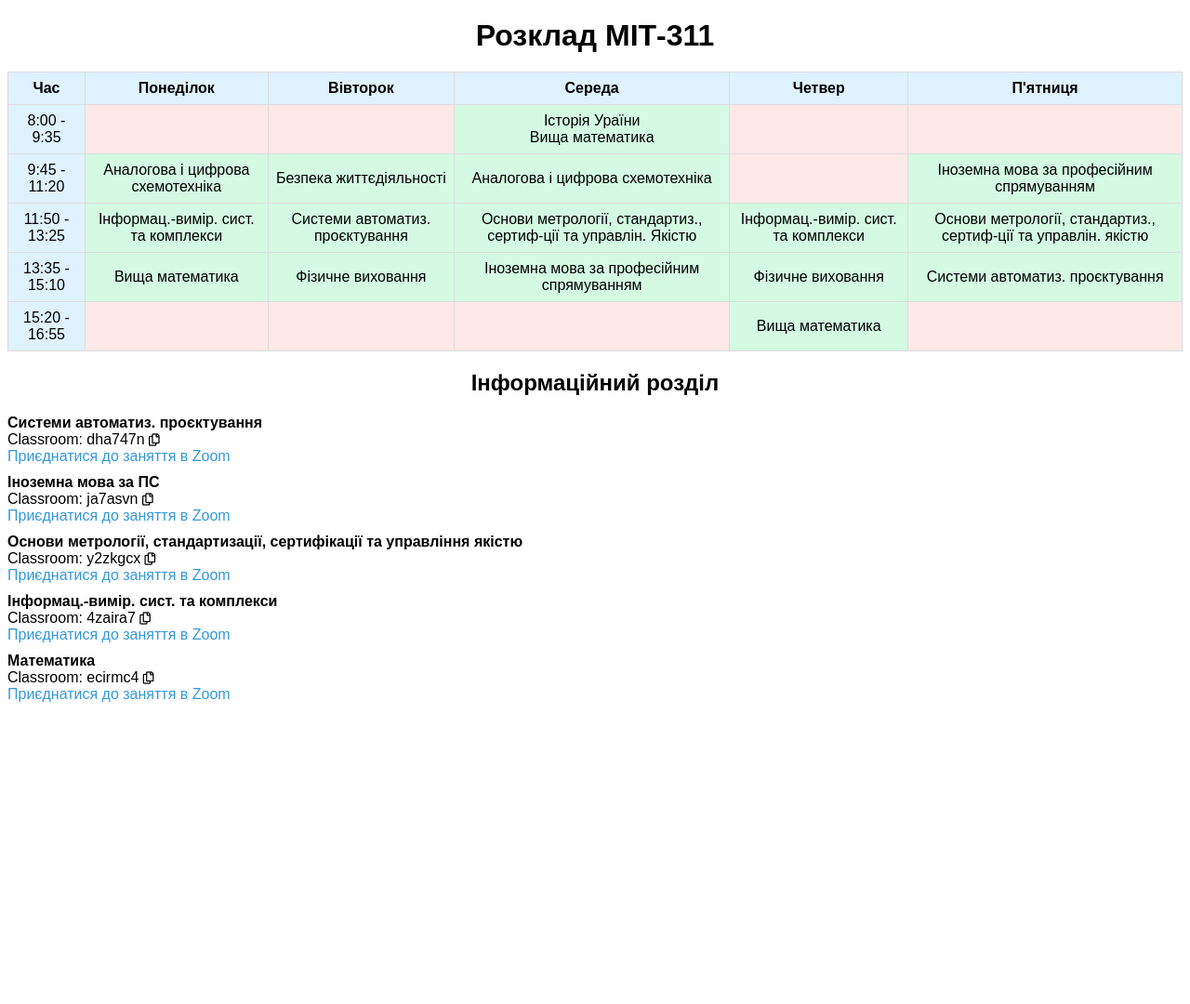
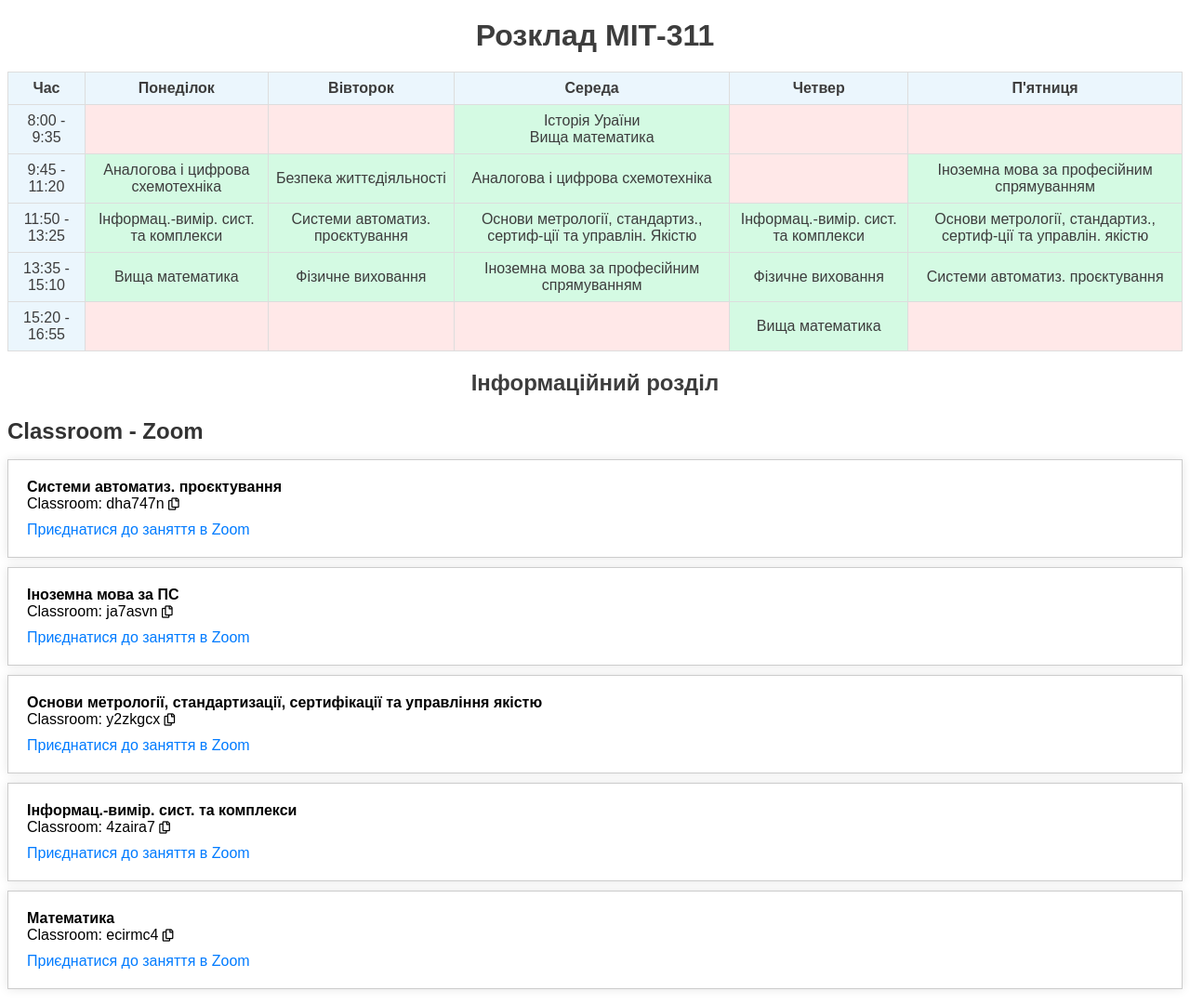
Before and after one commit to web-test0/web, a PHP site: page / in a window 1280 px wide. Shown: the whole page at 93% size. Before the commit the page ends 755 px from the top, so only its background shows below. Run offline with PHP 8.4, Linux system fonts and the light colour scheme.

Commit message:
Add files via upload

```diff
--- a/css/style.css
+++ b/css/style.css
@@ -5,6 +5,7 @@ body {
 h1, h2 {
   text-align: center;
   margin: 20px 0;
+  color: #3d3d3d;
 }
 
 table {
@@ -17,6 +18,7 @@ th, td {
   border: 1px solid #ddd;
   padding: 8px;
   text-align: center;
+  color: #3d3d3d;
 }
 
 td {
@@ -24,7 +26,7 @@ td {
 }
 
 th {
-  background-color: #dff2ff;
+  background-color: #ebf6fd;
 }
 
 .copy-button {
@@ -58,13 +60,12 @@ ul {
   padding: 0;
 }
 
-ul li {
+li {
+  background-color: #fff;
+  border: 1px solid #ccc;
   margin-bottom: 10px;
-}
-a {
-  color: #3498db;
-  text-decoration: none;
-  transition: color 0.3s ease;
+  padding: 20px;
+  box-shadow: 0px 0px 10px rgba(0, 0, 0, 0.1);
 }
 
 a:hover {
@@ -75,5 +76,21 @@ a:hover {
   background-color: #ffe8e8;
 }
 .time {
-  background-color: #dff2ff;
+  background-color: #ebf6fd;
 }
+
+.info1 {
+  font-size: 24px;
+  font-weight: bold;
+  color: #333;
+  margin-bottom: 10px;
+}
+a {
+  text-decoration: none;
+  color: #007BFF;
+  margin-top: 10px;
+  display: block;
+}
+strong {
+  font-weight: bold;
+}
--- a/index.html
+++ b/index.html
@@ -60,10 +60,11 @@
     </tr>
   </table>
   <h2>Інформаційний розділ</h2>
+  <p class="info1">Classroom - Zoom</p>
   <ul>
     <li>
       <strong>Системи автоматиз. проєктування</strong><br>
-      Classroom: <span id="zoomCode1">dha747n</span>
+      <span  class="classroom1">Classroom:</span> <span id="zoomCode1">dha747n</span>
       <button class="copy-button" onclick="copyToClipboard('zoomCode1', 'copiedText1')">
         <i class="far fa-copy"></i>
       </button>
@@ -72,7 +73,7 @@
     </li>
     <li>
       <strong>Іноземна мова за ПС</strong><br>
-      Classroom: <span id="zoomCode2">ja7asvn</span>
+      <span  class="classroom1">Classroom:</span> <span id="zoomCode2">ja7asvn</span>
       <button class="copy-button" onclick="copyToClipboard('zoomCode2', 'copiedText2')">
         <i class="far fa-copy"></i>
       </button>
@@ -81,7 +82,7 @@
     </li>
     <li>
       <strong>Основи метрології, стандартизації, сертифікації та управління якістю</strong><br>
-      Classroom: <span id="zoomCode3">y2zkgcx</span>
+      <span  class="classroom1">Classroom:</span> <span id="zoomCode3">y2zkgcx</span>
       <button class="copy-button" onclick="copyToClipboard('zoomCode3', 'copiedText3')">
         <i class="far fa-copy"></i>
       </button>
@@ -90,7 +91,7 @@
     </li>
     <li>
       <strong>Інформац.-вимір. сист. та комплекси</strong><br>
-      Classroom: <span id="zoomCode4">4zaira7</span>
+      <span  class="classroom1">Classroom:</span> <span id="zoomCode4">4zaira7</span>
       <button class="copy-button" onclick="copyToClipboard('zoomCode4', 'copiedText4')">
         <i class="far fa-copy"></i>
       </button>
@@ -99,7 +100,7 @@
     </li>
     <li>
       <strong>Математика</strong><br>
-      Classroom: <span id="zoomCode5">ecirmc4</span>
+      <span  class="classroom1">Classroom:</span> <span id="zoomCode5">ecirmc4</span>
       <button class="copy-button" onclick="copyToClipboard('zoomCode5', 'copiedText5')">
         <i class="far fa-copy"></i>
       </button>
@@ -107,30 +108,6 @@
       <a href="https://us05web.zoom.us/j/9362646229?pwd=dDFYNEhJMXVLcEhPaW8vNnYxSk5vdz09" target="_blank">Приєднатися до заняття в Zoom</a>
     </li>
   </ul>
-
-  <script>
-    function copyToClipboard(elementId, copiedTextId) {
-      const textElement = document.getElementById(elementId);
-      const copiedTextElement = document.getElementById(copiedTextId);
-
-      const textToCopy = textElement.innerText;
-
-      const textarea = document.createElement('textarea');
-      textarea.value = textToCopy;
-      document.body.appendChild(textarea);
-      textarea.select();
-      document.execCommand('copy');
-      document.body.removeChild(textarea);
-
-      copiedTextElement.style.display = 'inline';
-      copiedTextElement.classList.add('show');
-      setTimeout(function() {
-        copiedTextElement.classList.remove('show');
-        setTimeout(function() {
-          copiedTextElement.style.display = 'none';
-        }, 300);
-      }, 2000);
-    }
-  </script>
 </body>
+<script src="js/script.js"></script>
 </html>
--- /dev/null
+++ b/js/script.js
@@ -0,0 +1,22 @@
+function copyToClipboard(elementId, copiedTextId) {
+    const textElement = document.getElementById(elementId);
+    const copiedTextElement = document.getElementById(copiedTextId);
+
+    const textToCopy = textElement.innerText;
+
+    const textarea = document.createElement('textarea');
+    textarea.value = textToCopy;
+    document.body.appendChild(textarea);
+    textarea.select();
+    document.execCommand('copy');
+    document.body.removeChild(textarea);
+
+    copiedTextElement.style.display = 'inline';
+    copiedTextElement.classList.add('show');
+    setTimeout(function() {
+      copiedTextElement.classList.remove('show');
+      setTimeout(function() {
+        copiedTextElement.style.display = 'none';
+      }, 300);
+    }, 2000);
+  }
```
